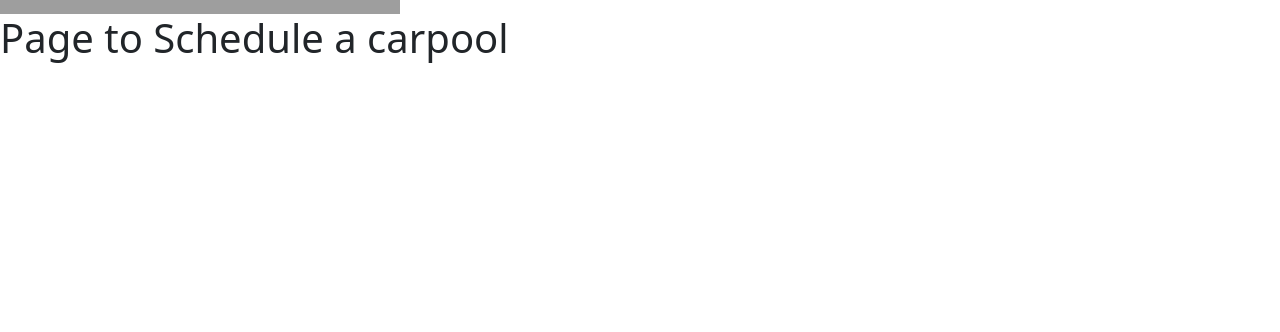
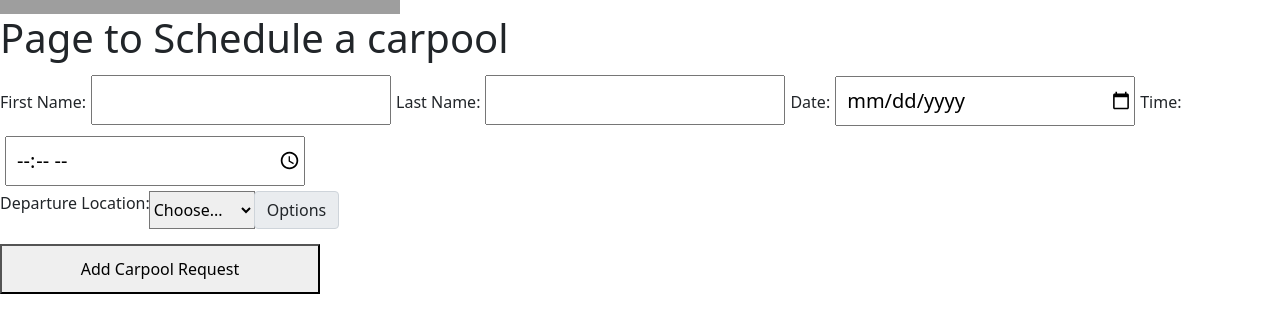
Before and after one commit to Gubingator/vsg-transportation, a React (Create React App) app in the folder front-end/: page /schedule-carpool in a window 1280 px wide. Shown: the part 354-686 px from the top of the page. Built offline with nearby package versions, Linux system fonts and the light colour scheme; grey boxes are pictures that could not be loaded.

Commit message:
updates to schedule carpool page

```diff
--- a/front-end/src/App.css
+++ b/front-end/src/App.css
@@ -36,3 +36,19 @@
     transform: rotate(360deg);
   }
 }
+
+.information {
+  display: flex;
+  flex-direction: column;
+  width: 100%;
+  justify-content: center;
+  align-items: center;
+}
+
+.custom-select {
+  display: flex;
+  flex-direction: column;
+  width: 100%;
+  justify-content: center;
+  align-items: center;
+}
--- a/front-end/src/pages/ScheduleCarpool.js
+++ b/front-end/src/pages/ScheduleCarpool.js
@@ -27,7 +27,48 @@ function ScheduleCarpool(props) {
           <p class="text">Contact Us</p>
         </div>
       </div> */}
+
+        <div className="information">
+            <label>First Name:</label>
+            <input
+                type="text"
+            />
+            <label>Last Name:</label>
+            <input
+                type="text"
+            />
+            <label>Date:</label>
+            <input
+                type="date"
+            />
+            <label>Time:</label>
+            <input
+                type="time"
+            />
+
+            <div class="input-group">
+                <label>Departure Location: </label>
+
+                <select class="custom-select" id="inputGroupSelect">
+                    <option selected>Choose...</option>
+                    <option value="1">Highland</option>
+                    <option value="2">Kissam/EBI</option>
+                    <option value="3">Zeppos</option>
+                    <option value="4">Commons</option>
+                    <option value="5">Blair</option>
+                    <option value="6">Other</option>
+
+                </select>
+                <div class="input-group-append">
+                    <label class="input-group-text" for="inputGroupSelect">Options</label>
+                </div>
+            </div>
+
+            <button /*onClick={do stuff} */>Add Carpool Request</button>
+        </div>
+
     </div>
+
   );
 }
 
--- a/front-end/src/pages/ScheduleCarpool.module.css
+++ b/front-end/src/pages/ScheduleCarpool.module.css
@@ -23,3 +23,52 @@
     left: 50%;
     transform: translate(-50%, -50%);
   }
+
+  .app {
+    display: flex;
+    flex-direction: column;
+    justify-content: center;
+  }
+
+  .information {
+    display: flex;
+    flex-direction: column;
+    width: 100%;
+    justify-content: center;
+    align-items: center;
+  }
+
+  .custom-select {
+    display: flex;
+    flex-direction: column;
+    width: 100%;
+    justify-content: center;
+    align-items: center;
+  }
+
+  input {
+    width: 300px;
+    height: 50px;
+    font-size: 20px;
+    padding-left: 10px;
+    margin: 5px;
+
+  }
+  option {
+    width: 300px;
+    height: 50px;
+    font-size: 20px;
+    padding-left: 10px;
+    margin: 5px;
+
+  }
+
+   button {
+    width: 320px;
+    height: 50px;
+    margin-top: 15px;
+  }
+
+   button:hover {
+    cursor: pointer;
+  }
```
